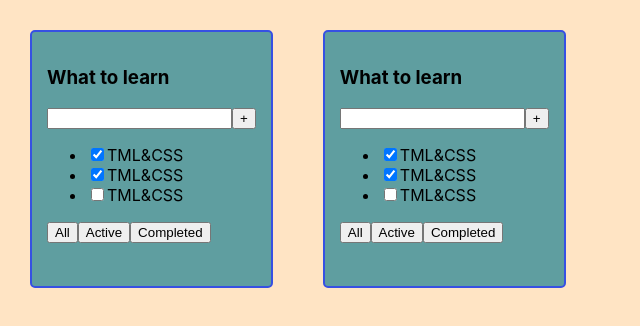
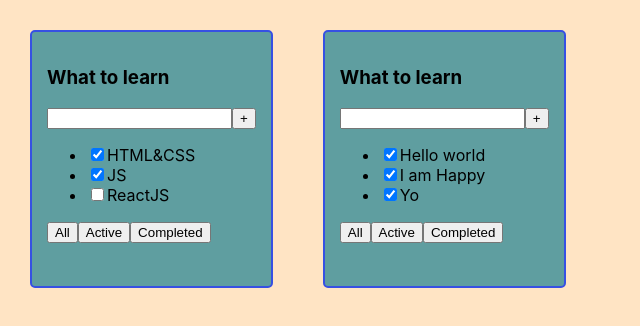
Before and after one commit to pobaranchuk/todolist, a React (Create React App) app: page / in a window 1280 px wide. Shown: the top 326 px of the page, without its empty margins (0-640 px from the left). Built offline with nearby package versions, Linux system fonts and the light colour scheme.

Commit message:
some commit

```diff
--- a/src/App.tsx
+++ b/src/App.tsx
@@ -9,16 +9,14 @@ function App() {
     const toDoListTitle_2: string = "What to learn";
 
     const tasks_1: Array<TaskType> = [
-        { id: 1, isDone: true, title: "TML&CSS"},
-        { id: 2, isDone: true, title: "TML&CSS"},
-        { id: 3, isDone: false, title: "TML&CSS"},
-        { id: 3, isDone: true, title: "TML&CSS"}
+        { id: 1, isDone: true, title: "HTML&CSS"},
+        { id: 2, isDone: true, title: "JS"},
+        { id: 3, isDone: false, title: "ReactJS"}
     ]
     const tasks_2: Array<TaskType> = [
-        { id: 1, isDone: true, title: "TML&CSS"},
-        { id: 2, isDone: true, title: "TML&CSS"},
-        { id: 3, isDone: false, title: "TML&CSS"},
-        { id: 3, isDone: true, title: "TML&CSS"}
+        { id: 1, isDone: true, title: "Hello world"},
+        { id: 2, isDone: true, title: "I am Happy"},
+        { id: 3, isDone: true, title: "Yo"}
     ]
     return (
         <div className="App">
```
